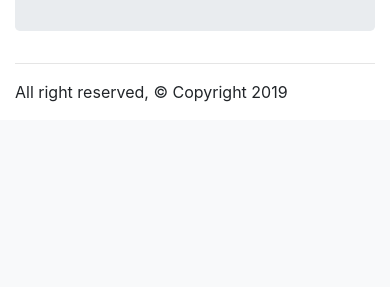
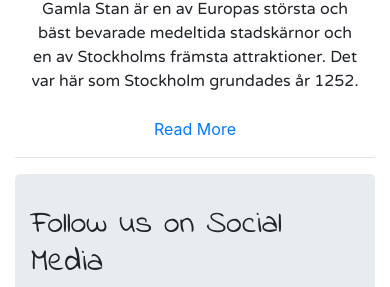
Before and after one commit to habiballahafg/Gymnasiearbete-2019, a PHP site: page / in a window 390 px wide. Shown: the part 1444-1731 px from the top of the page. Before the commit the page ends 1564 px from the top, so only its background shows below. Run offline with PHP 8.4, Linux system fonts and the light colour scheme.

Commit message:
Add the index file to the git

```diff
--- a/asset/main.css
+++ b/asset/main.css
@@ -1,3 +1,6 @@
+body{
+    text-align: centers;
+}
 header {
     text-align: center;
     background-color: #6c757d;
@@ -64,3 +67,15 @@ header h1, button {
 #register-form, #login-form {
     text-align: center;
 }
+.social-media {
+    font-family: 'Indie Flower', cursive !important;
+}
+h1, h2, h3 {
+    font-family: 'Libre Baskerville', serif;
+}
+p {
+    font-family: 'Varela Round', sans-serif;
+}
+article {
+    text-align: center;
+}
--- a/asset/mainJS.js
+++ b/asset/mainJS.js
@@ -1,6 +1,19 @@
-const submitRegister = document.getElementById('submit-register');
-const registerForm = document.getElementById('registeration-form');
+$(document).ready(function (e){
+$('#registeration-form').submit(function(e){
+    e.preventDefault();
+ var fullName = $('#user-full-name').val();
+ var emailAddress = $('#user-email').val();
+ var password = $('#user-password').val();
+ var telephoneNumber = $('#user-telnr').val();
 
-submitRegister.addEventListener('click', (e) => {
-    e.preventDefault();
-}); // end addEventListener Register form
+ $(".error").remove();
+
+ if(fullName.length < 5) {
+     $('#user-full-name').after('<p class="text-danger">This field requires at least 5 characters</p>');
+ }
+ if (emailAddress.length < 1){
+     $('#user-email').after('<p class="text-danger">This field id required</p>');
+ }
+
+}) //end registration-form
+}) // end document ready
--- a/index.php
+++ b/index.php
@@ -5,11 +5,14 @@
     <meta charset="utf-8">
     <meta name="viewport" content="width=device-width, initial-scale=1, shrink-to-fit=no">
     <title>Grand Hotel, Book your room online!</title>
+    <!-- Google Fonts -->
+    <link href="https://fonts.googleapis.com/css?family=Indie+Flower|Libre+Baskerville|Varela+Round" rel="stylesheet">
     <!-- CSS Assets -->
     <link rel="stylesheet" href="asset/bootstrap.css" type="text/css">
     <link rel="stylesheet" href="asset/main.css" type="text/css">
 </head>
-<body>
+<body class="bg-light">
+    <div class="bg-white">
 <nav class="navbar navbar-expand-lg navbar-light bg-light">
     <div class="container">
         <a class="navbar-brand order-1" href="#">Grand Hotel</a>
@@ -38,10 +41,15 @@
 </nav>
 <div class="container">
     <header>
-        <h1>Gamla Stan (Old town), The capital of wikings</h1>
-        <button><a href="#">Read more ...</a></button>
+        <h1 class="display-2">Gamla Stan (Old town), The capital of wikings</h1>
+        <button class="btn btn-primary"><a href="#" class="text-white">Read More</a></button>
     </header>
     <hr>
+
+
+    <!--  Begin of the booking section  -->
+
+
     <section>
         <div class="booking mx-auto">
             <form action="#" class="form-group">
@@ -61,8 +69,32 @@
         </div>
     </section>
     <hr>
+
+
+    <!--  End of Booking section  -->
+
+
+    <!-- Begin Explore Stockholm -->
+    <div class="col-md">
+        <article>
+            <h2>Gamla Stan</h2>
+            <img src="img/old-town.jpeg" alt="Old Town(Gamla Stan)" class="img-fluid">
+            <p class="my-4">
+                Gamla Stan är en av Europas största och bäst bevarade medeltida stadskärnor och en av Stockholms främsta
+                attraktioner. Det var här som Stockholm grundades år 1252.
+            </p>
+            <footer><a href="#">Read More</a></footer>
+        </article>
+    </div>
+
+    <hr>
+    <!-- End of Explore Stockholm -->
+
+
+    <!-- Begin of Social media icons -->
+
     <div class="jumbotron">
-        <h2>Follow us on Social Media</h2>
+        <h2 class="social-media">Follow us on Social Media</h2>
         <div class="container">
             <div class="row mx-auto" id="social-media-box">
                 <img class="img-thumbnail" src="img/facebook.svg" alt="Like us on Facebook">
@@ -73,12 +105,19 @@
         </div>
     </div>
     <hr>
-    <footer>
+
+
+    <!--  End of social media icons  -->
+
+
+    <!--  Begin of footer  -->
+    <footer class="col-lg">
         <p>All right reserved, &copy; Copyright 2019</p>
     </footer>
 </div>
 
 
+<!--  End of footer  -->
 
 
 <!-- Begin of the JavaScript Assets -->
@@ -89,8 +128,7 @@
 <!-- End of the JavaScript Assets -->
 
 
-<!--  Beginf of the register form  -->
-
+<!--  Begin of the register form  -->
 
 
 <div class="overlay" id="register-form">
@@ -100,16 +138,17 @@
         <div class="content">
             <div class="container">
                 <div class="form-group">
-                    <form id="registeration-form" action="control/register-form-control.php" method="get">
-                        <input type="text" class="form-control-sm my-2" placeholder="Full Name">
+                            <form id="registeration-form" action="control/register-form-control.php" method="post">
+                        <input type="text" class="form-control-sm my-2" id="user-full-name" placeholder="Full Name">
                         <br>
-                        <input type="email" class="my-2 form-control-sm" placeholder="E-mail Address">
+                        <input type="email" class="my-2 form-control-sm" id="user-email" placeholder="E-mail Address">
                         <br>
-                        <input type="password" class="my-2 form-control-sm" placeholder="Password">
+                        <input type="password" class="my-2 form-control-sm" id="user-password" placeholder="Password">
                         <br>
-                        <input type="tel" class="my-2 form-control-sm" placeholder="Telephone number">
+                        <input type="tel" class="my-2 form-control-sm" id="user-telnr" placeholder="Telephone number">
                         <br>
-                        <input type="checkbox" class="my-2 form-control-sm"><label>I agree with agreement and privacy policy</label>
+                        <input type="checkbox" class="my-2 form-control-sm"><label>I agree with agreement and privacy
+                            policy</label>
                         <br>
                         <input type="submit" id="submit-register" class="my-2 btn btn-primary">
                     </form>
@@ -117,10 +156,10 @@
             </div>
 
 
-<!-- End of the register form  -->
+            <!-- End of the register form  -->
 
 
-<!-- Begin of the login form  -->
+            <!-- Begin of the login form  -->
 
             <div id="login-form" class="overlay">
                 <div class="popup">
@@ -142,7 +181,7 @@
                 </div>
             </div>
 
-<!-- End of the login form  -->
-
+            <!-- End of the login form  -->
+        </div>
 </body>
 </html>
```
Also changed, not shown: footer.php (added, +7 -0 lines), header.php (added, +7 -0 lines).
